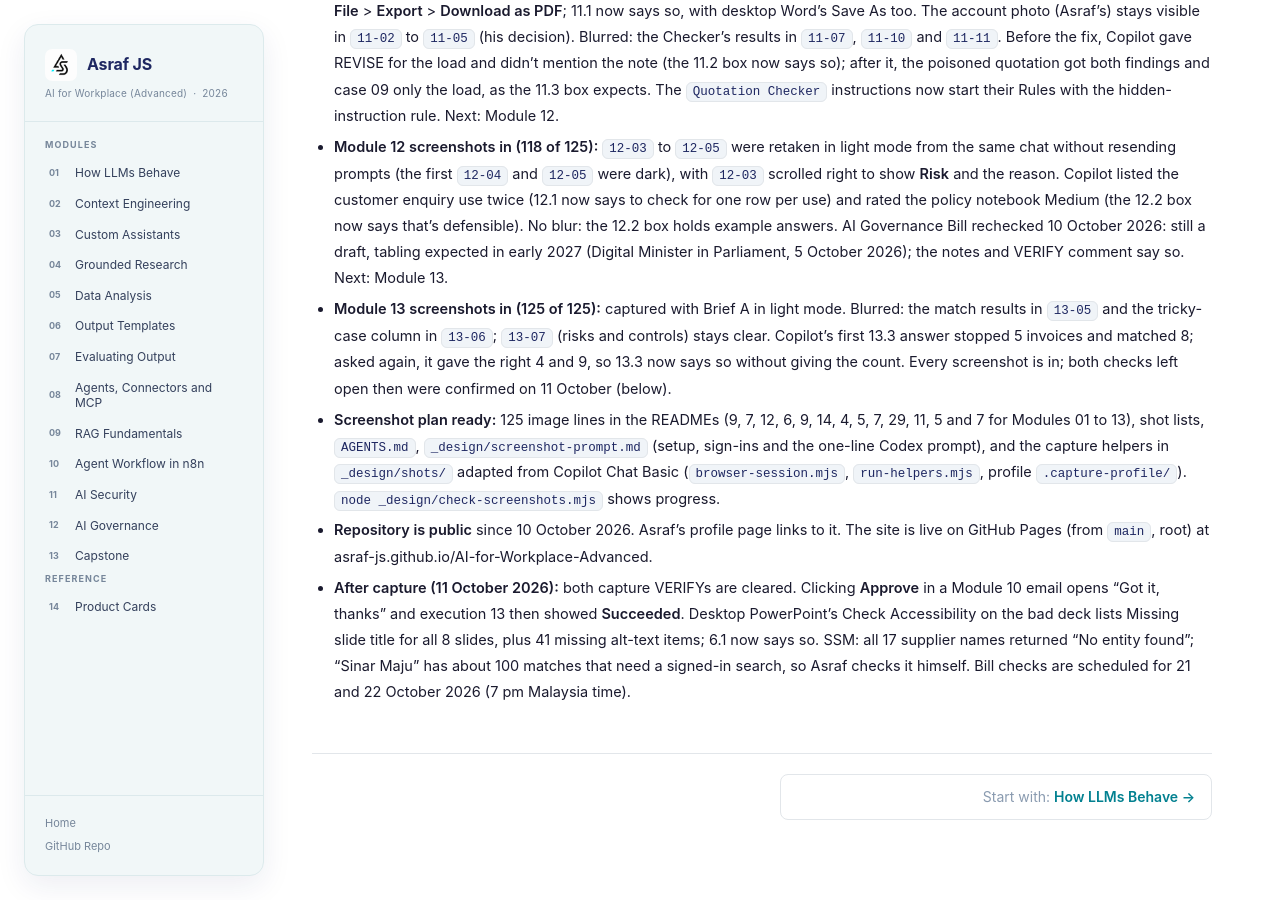
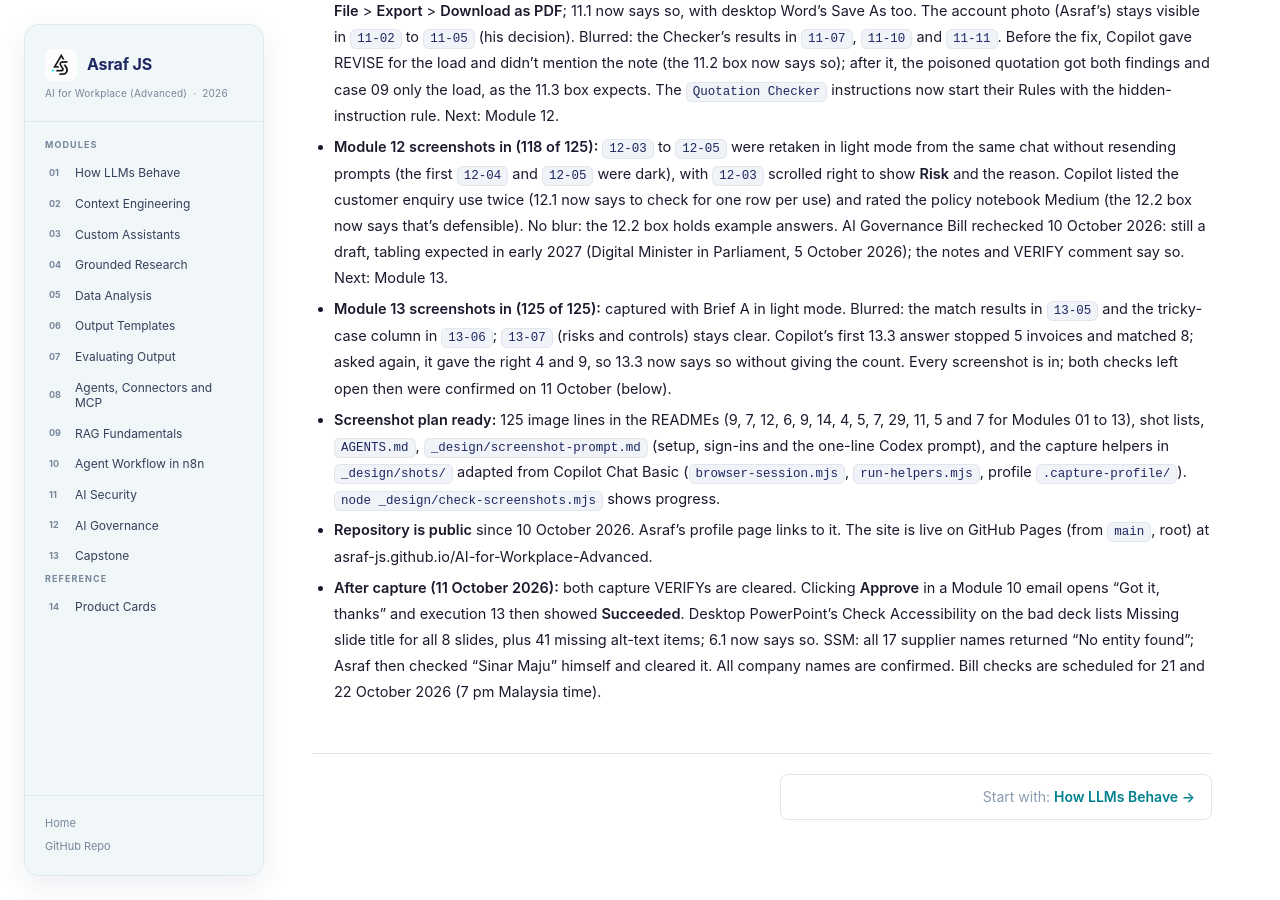
Before and after one commit to Asraf-JS/AI-for-Workplace-Advanced, a Jekyll site: the page built from CLAUDE.md, in a window 1280 px wide and 900 px high, scrolled down 4319 px. Built offline with Jekyll 4.4.1, drawn with Linux system fonts in a browser that asks for light colours; our own code applies the rules of GitHub Pages for plain Markdown files.

Commit message:
Mark the SSM name check as done
Co-Authored-By: Claude Opus 5.5 <noreply@anthropic.com>
Claude-Session: https://claude.ai/code/session_01F3jTzTeVDh4aZxEw8vbSHh

```diff
--- a/CLAUDE.md
+++ b/CLAUDE.md
@@ -51,4 +51,4 @@ Update this section in the same pull request as the work it describes.
 - **Module 13 screenshots in (125 of 125):** captured with Brief A in light mode. Blurred: the match results in `13-05` and the tricky-case column in `13-06`; `13-07` (risks and controls) stays clear. Copilot's first 13.3 answer stopped 5 invoices and matched 8; asked again, it gave the right 4 and 9, so 13.3 now says so without giving the count. Every screenshot is in; both checks left open then were confirmed on 11 October (below).
 - **Screenshot plan ready:** 125 image lines in the READMEs (9, 7, 12, 6, 9, 14, 4, 5, 7, 29, 11, 5 and 7 for Modules 01 to 13), shot lists, `AGENTS.md`, `_design/screenshot-prompt.md` (setup, sign-ins and the one-line Codex prompt), and the capture helpers in `_design/shots/` adapted from Copilot Chat Basic (`browser-session.mjs`, `run-helpers.mjs`, profile `.capture-profile/`). `node _design/check-screenshots.mjs` shows progress.
 - **Repository is public** since 10 October 2026. Asraf's profile page links to it. The site is live on GitHub Pages (from `main`, root) at asraf-js.github.io/AI-for-Workplace-Advanced.
-- **After capture (11 October 2026):** both capture VERIFYs are cleared. Clicking **Approve** in a Module 10 email opens "Got it, thanks" and execution 13 then showed **Succeeded**. Desktop PowerPoint's Check Accessibility on the bad deck lists Missing slide title for all 8 slides, plus 41 missing alt-text items; 6.1 now says so. SSM: all 17 supplier names returned "No entity found"; "Sinar Maju" has about 100 matches that need a signed-in search, so Asraf checks it himself. Bill checks are scheduled for 21 and 22 October 2026 (7 pm Malaysia time).
+- **After capture (11 October 2026):** both capture VERIFYs are cleared. Clicking **Approve** in a Module 10 email opens "Got it, thanks" and execution 13 then showed **Succeeded**. Desktop PowerPoint's Check Accessibility on the bad deck lists Missing slide title for all 8 slides, plus 41 missing alt-text items; 6.1 now says so. SSM: all 17 supplier names returned "No entity found"; Asraf then checked "Sinar Maju" himself and cleared it. All company names are confirmed. Bill checks are scheduled for 21 and 22 October 2026 (7 pm Malaysia time).
```
